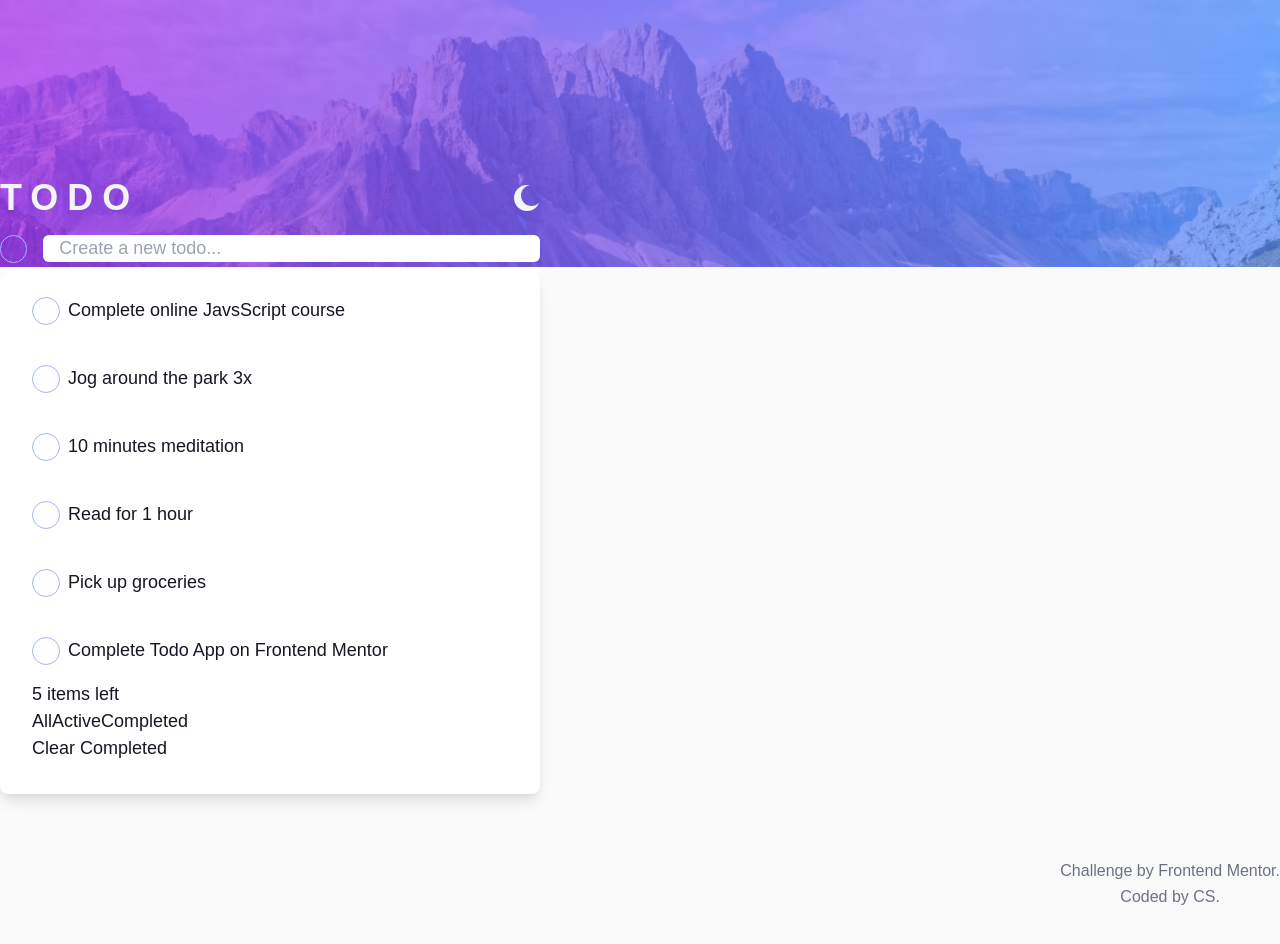
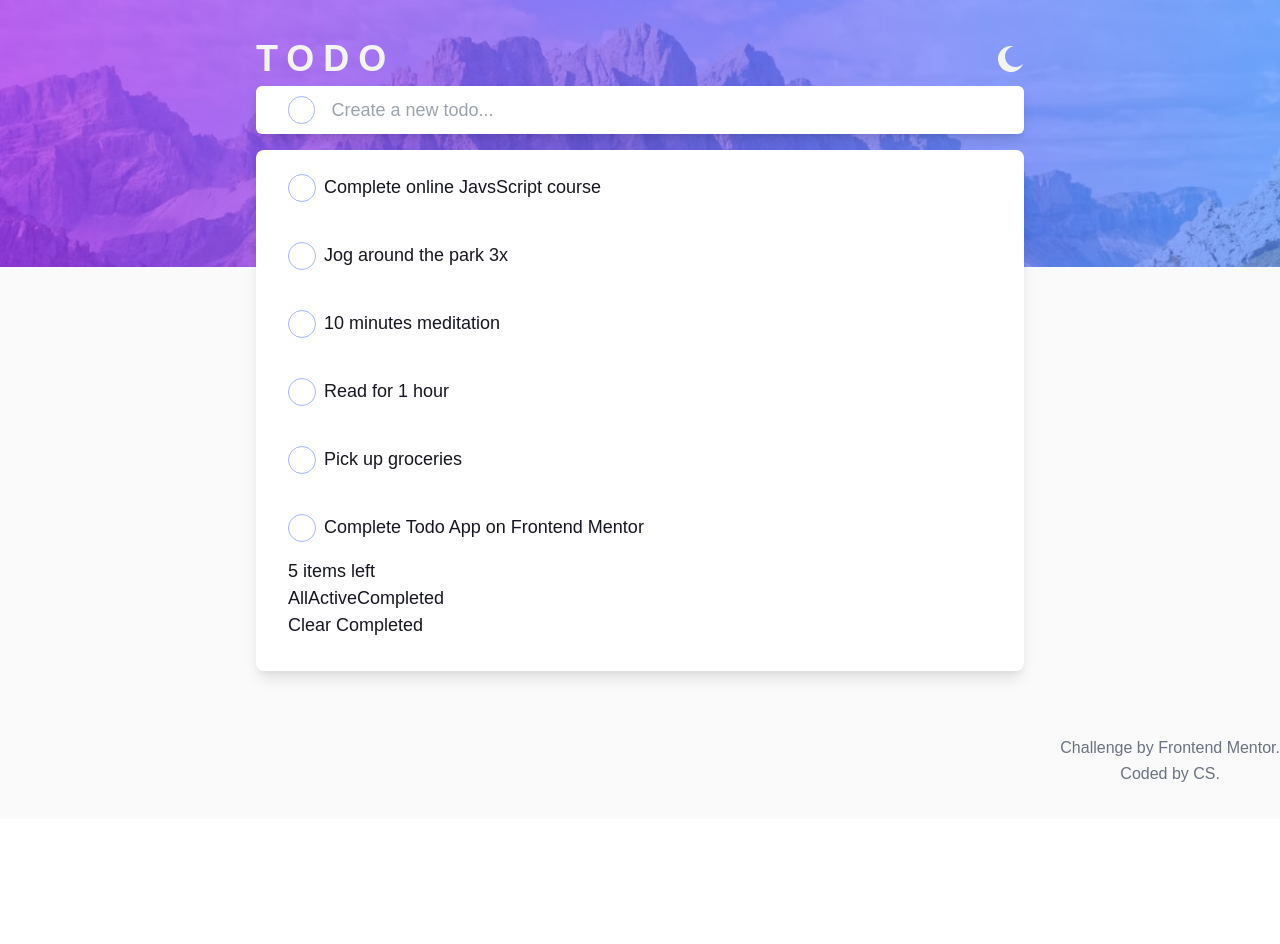
Before and after one commit to sccala/todo_redux, a React (Create React App) app: page / in a window 1280 px wide. Shown: the top 944 px of the page. After the commit the page ends 819 px from the top, so only its background shows below. Built offline with nearby package versions, Linux system fonts and the light colour scheme.

Commit message:
fixed layout

```diff
--- a/src/App.js
+++ b/src/App.js
@@ -2,7 +2,6 @@
 import { useEffect, useState } from 'react'
 import { DarkModeToggle } from './button/Toggle'
 import { Footer } from './components/Footer'
-import { Navbar } from './components/Navbar'
 import { TodoForm } from './components/TodoForm'
 import { TodoList } from './components/TodoList'
 import { ThemeProvider } from './hooks/providers/themeContext'
@@ -20,6 +19,7 @@ function App() {
   const [todos, setTodos] = useState(data)
   const [filterStatus, setFilterStatus] = useState('all')
   const [filteredTodos, setFilteredTodos] = useState(todos)
+  // const { theme, setTheme } = useContext(ThemeContext)
 
   useEffect(() => {
     const handleFilter = () => {
@@ -37,9 +37,8 @@ function App() {
 
   return (
     <ThemeProvider initialTheme>
-      <div className='bg-primary mx-auto'>
-        <Navbar />
-        <div className='h-full dashboard bg-primary -mt-24'>
+      <div className='md:dark:bg-dark md:bg-light sm:bg-lightmobile sm:dark:bg-darkmobile w-full bg-no-repeat bg-contain bg-primary  mx-auto py-8'>
+        <div className='min-w-350 sm:w-4/5 md:w-3/5 lg:w-1/3 mx-auto my-0 content-center'>
           <div className='flex justify-between place-items-center'>
             <h1 className='text-gray-100 font-bold tracking-widest'>TODO</h1>
             <DarkModeToggle />
@@ -55,6 +54,8 @@ function App() {
         </div>
         <Footer />
       </div>
+
+      {/* </div> */}
     </ThemeProvider>
   )
 }
--- a/src/components/Footer.js
+++ b/src/components/Footer.js
@@ -1,6 +1,6 @@
 export const Footer = () => {
   return (
-    <footer className='text-center text-base text-gray-500 leading-relaxed place-self-end py-16'>
+    <footer className='text-center text-base text-gray-500 leading-relaxed place-self-end pt-16 '>
       <p>
         Challenge by <a href='https://www.frontendmentor.io?ref=challenge'>Frontend Mentor</a>.
       </p>
--- a/src/components/Navbar.js
+++ /dev/null
@@ -1,20 +0,0 @@
-// @ts-nocheck
-import { useContext } from 'react'
-import { ThemeContext } from '../hooks/providers/themeContext'
-
-export const Navbar = () => {
-  const { theme, setTheme } = useContext(ThemeContext)
-  return (
-    <>
-    {theme === 'dark' ? (
-        <img src='./images/bg-desktop-dark.jpg' alt='theme header' className='bg-contain' />
-      ) : (
-        <img src='./images/bg-desktop-light.jpg' alt='theme header' className='bg-contain' />
-      )}
-
-      <div className='bg-light sm:bg-light-mobile dark:bg-dark dark:sm:bg-dark-mobile bg-contain' />
-
-
-    </>
-  )
-}
--- a/src/components/TodoForm.js
+++ b/src/components/TodoForm.js
@@ -28,14 +28,14 @@ export const TodoForm = ({ todos, setTodos }) => {
 
   return (
     <div
-      className='items-center h-12 flex bg-white dark:bg-secondary w-full'
+      className='items-center pl-8 h-12 flex bg-white dark:bg-secondary w-full rounded-md shadow-lg mb-4'
       onSubmit={handleSubmit}
     >
       <IncompletedIcon className={`align-middle`} onClick={onClickComplete} />
       <input
         type='text'
         name='todo-input'
-        className='w-full pl-4 bg-white dark:bg-secondary text-primary rounded-md'
+        className='w-full bg-white dark:bg-secondary text-primary '
         id='todoInput'
         placeholder='Create a new todo...'
         value={todoInput}
--- a/src/hooks/providers/themeContext.js
+++ b/src/hooks/providers/themeContext.js
@@ -21,11 +21,9 @@ const getInitialTheme = () => {
 
 export const ThemeProvider = ({ initialTheme, children }) => {
   const [theme, setTheme] = useState(getInitialTheme)
-
   const checkTheme = theme => {
     const root = window.document.documentElement
     const isDark = theme === 'dark'
-
     root.classList.remove(isDark ? 'light' : 'dark')
     root.classList.add(theme)
 
--- a/src/index.css
+++ b/src/index.css
@@ -50,15 +50,12 @@ h1{
   display: none;
 } */
 
-.dashboard{
-  width: 540px;
-  align-content: center;
-}
 
 
 input.middle:focus {
     outline-width: 0;
 }
+
 input:focus,
 select:focus,
 textarea:focus,
--- a/tailwind.config.js
+++ b/tailwind.config.js
@@ -24,9 +24,8 @@ module.exports = {
     },
     screens: {
       sm: '375px',
-      // => @media (min-width: 375px) { ... }
+      md: '720px',
       lg: '1440px',
-      // => @media (min-width: 1280px) { ... }
     },
     colors: {
       brightblue: 'hsl(220, 98%, 61%)',
```
